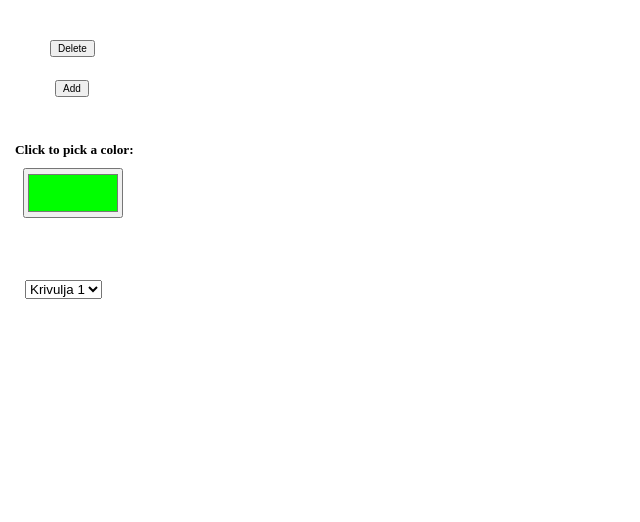
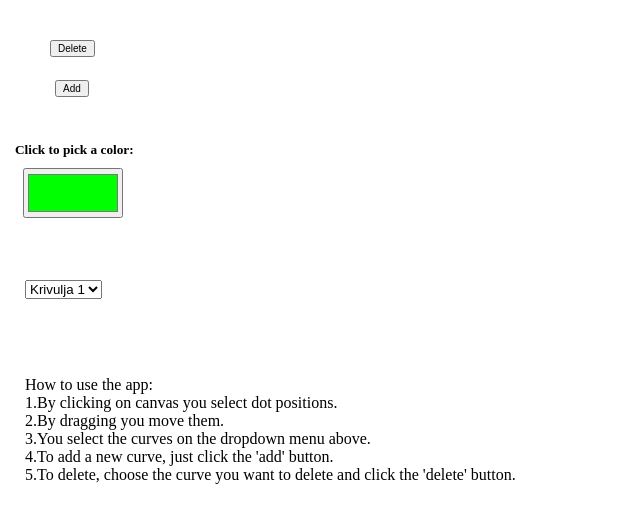
Before and after one commit to hugoiwnl/Computer-Graphics, a plain HTML site: page CG_domaca2/bezier.html in a window 1280 px wide. Shown: the whole page, without its empty margins (0-640 px from the left). Drawn offline with Linux system fonts and the light colour scheme.

Commit message:
instructions

```diff
--- a/CG_domaca2/bezier.html
+++ b/CG_domaca2/bezier.html
@@ -43,6 +43,12 @@
         #curve_pick {
             width: 90px;
         }
+        p{
+            position: absolute;
+            left: 25px;
+            top: 45%;
+
+        }
     </style>
 </head>
 <body>
@@ -55,6 +61,19 @@
     <div id="selection">
         <select id="splines"></select>
     </div>
+
+        <p>How to use the app:<br>
+            1.By clicking on canvas you select dot
+            positions.<br>
+            2.By dragging you move them.<br>
+            3.You select the curves on the dropdown
+            menu above.<br>
+            4.To add a new curve, just click the
+            'add' button.<br>
+            5.To delete, choose the curve you want
+            to delete and click the 'delete' button.
+        </p>
+
     <script>
 
 
--- a/CG_domaca2/bezier.js
+++ b/CG_domaca2/bezier.js
@@ -246,7 +246,6 @@ class Menager{
         }
     }
 
-
     napravi_curve(){
         this.curves=[];
         if(this.points.length<4)
```
